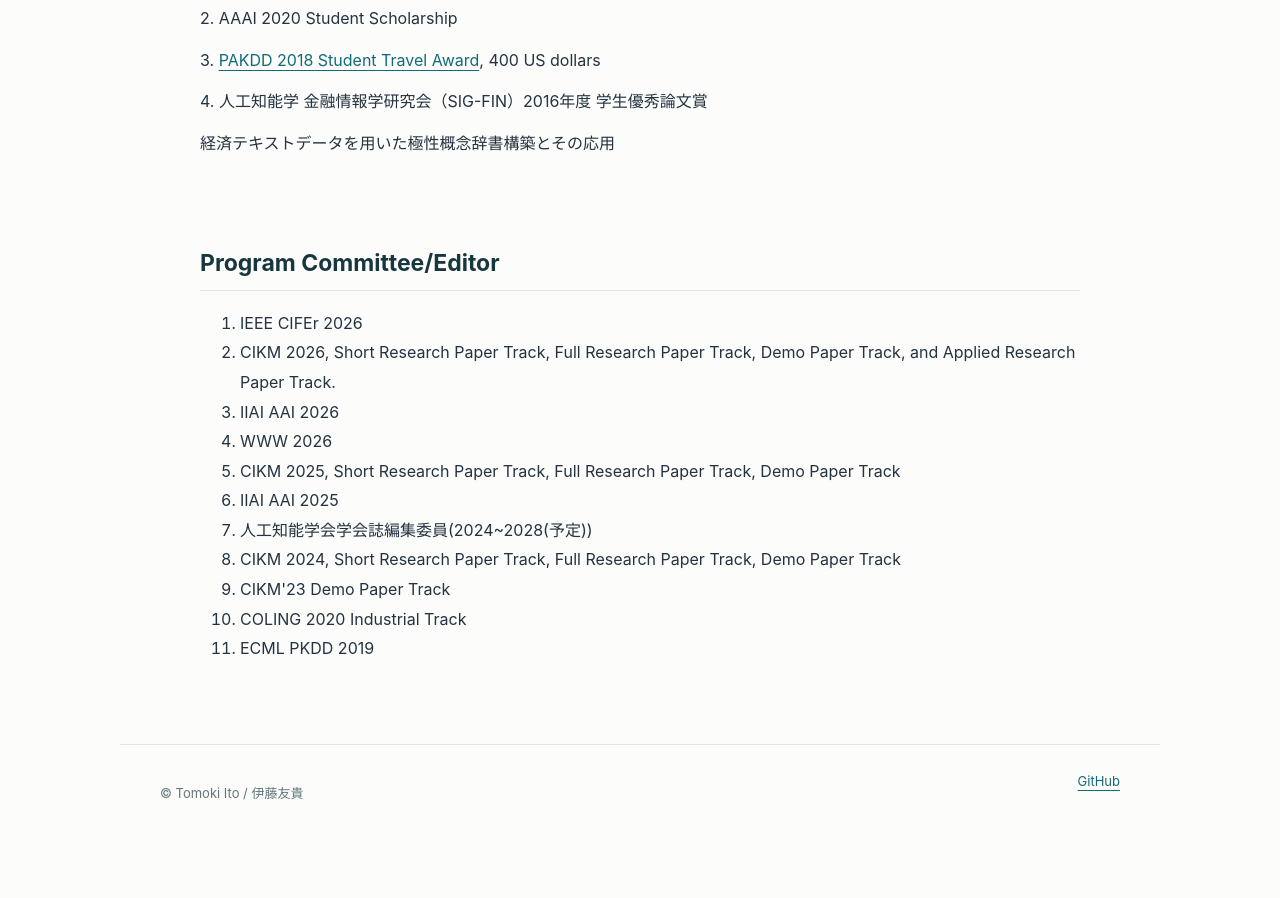
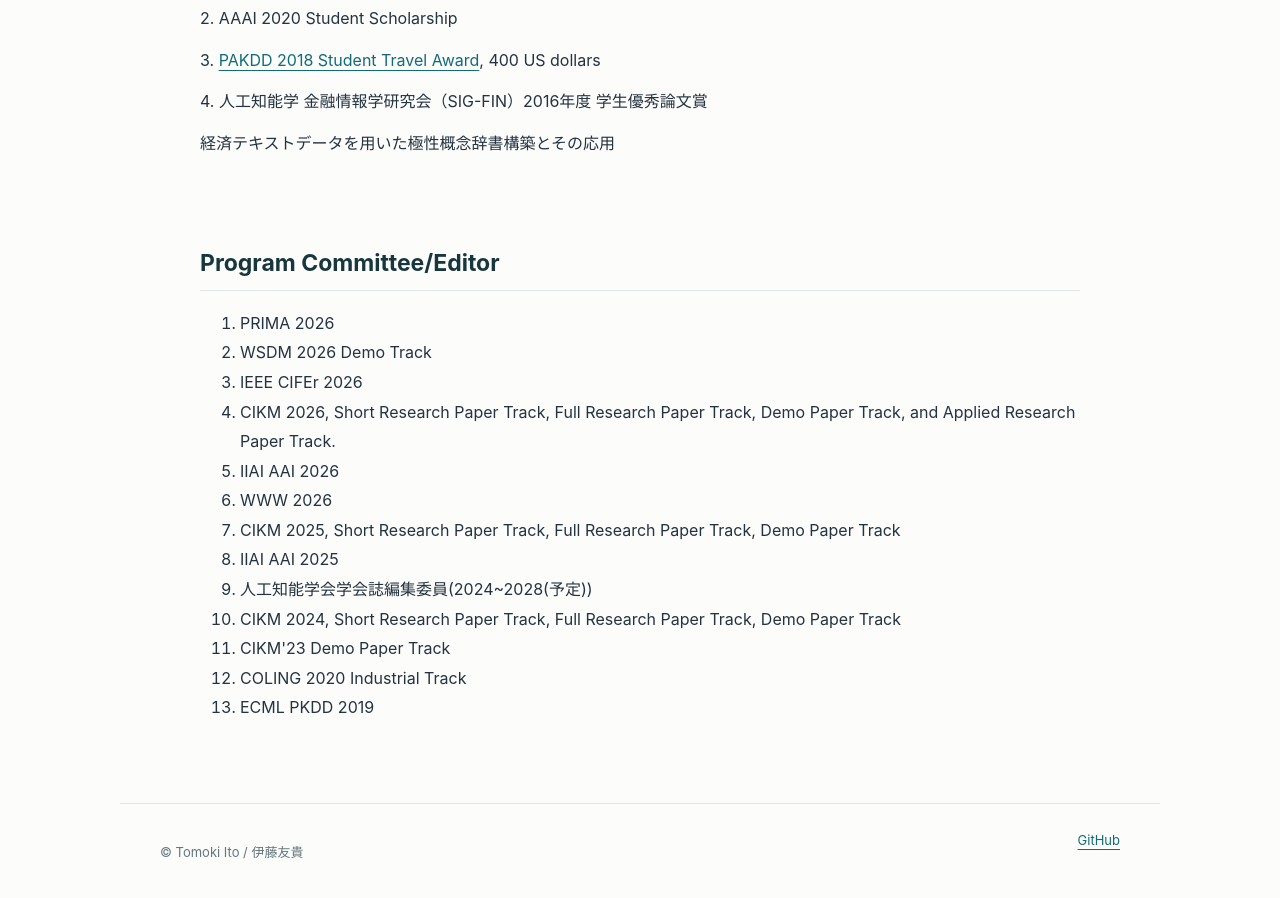
Before and after one commit to itomoki430/itomoki430.github.io, a Jekyll site: the page built from publications.html, in a window 1280 px wide and 900 px high, scrolled down 5890 px. Built offline with Jekyll 4.4.1, drawn with Linux system fonts in a browser that asks for light colours; before the commit the page ends 6731 px from its top, so only the background shows below that.

Commit message:
Add PRIMA 2026 and WSDM 2026 Demo Track committee service

```diff
--- a/publications.html
+++ b/publications.html
@@ -18,4 +18,4 @@ permalink: /pages/1687744/publications/
 <h2>Award</h2>
 <p>1. DEIM 2020 Online Presentation Award</p><p>2. AAAI 2020 Student Scholarship</p><p>3. <a href="http://prada-research.net/pakdd18/index.php/awards/" class="u-lnk-clr">PAKDD 2018 Student Travel Award</a>, 400 US dollars&nbsp;</p><p>4. 人工知能学 金融情報学研究会（SIG-FIN）2016年度 学生優秀論文賞 </p><p>        経済テキストデータを用いた極性概念辞書構築とその応用</p><p><br></p>
 <h2>Program Committee/Editor</h2>
-<ol><li>IEEE CIFEr 2026</li><li>CIKM 2026, Short Research Paper Track, Full Research Paper Track, Demo Paper Track, and Applied&nbsp;Research Paper Track.</li><li>IIAI AAI 2026</li><li>WWW 2026</li><li>CIKM 2025, Short Research Paper Track, Full Research Paper Track, Demo Paper Track</li><li>IIAI AAI 2025</li><li>人工知能学会学会誌編集委員(2024~2028(予定))</li><li>CIKM 2024, Short Research Paper Track, Full Research Paper Track, Demo Paper Track</li><li>CIKM'23 Demo Paper Track</li><li>COLING 2020 Industrial Track</li><li>ECML PKDD 2019</li></ol>
+<ol><li>PRIMA 2026</li><li>WSDM 2026 Demo Track</li><li>IEEE CIFEr 2026</li><li>CIKM 2026, Short Research Paper Track, Full Research Paper Track, Demo Paper Track, and Applied&nbsp;Research Paper Track.</li><li>IIAI AAI 2026</li><li>WWW 2026</li><li>CIKM 2025, Short Research Paper Track, Full Research Paper Track, Demo Paper Track</li><li>IIAI AAI 2025</li><li>人工知能学会学会誌編集委員(2024~2028(予定))</li><li>CIKM 2024, Short Research Paper Track, Full Research Paper Track, Demo Paper Track</li><li>CIKM'23 Demo Paper Track</li><li>COLING 2020 Industrial Track</li><li>ECML PKDD 2019</li></ol>
```
